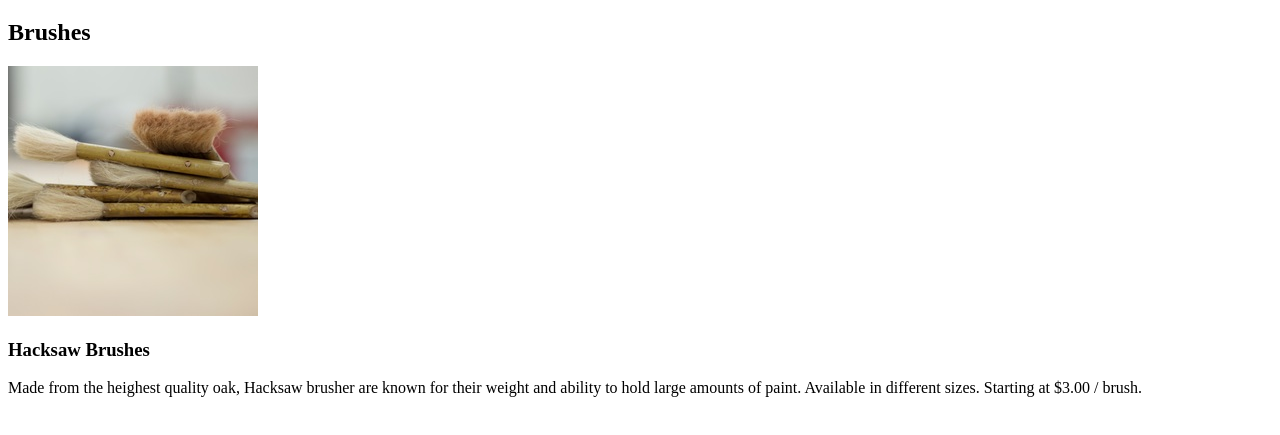
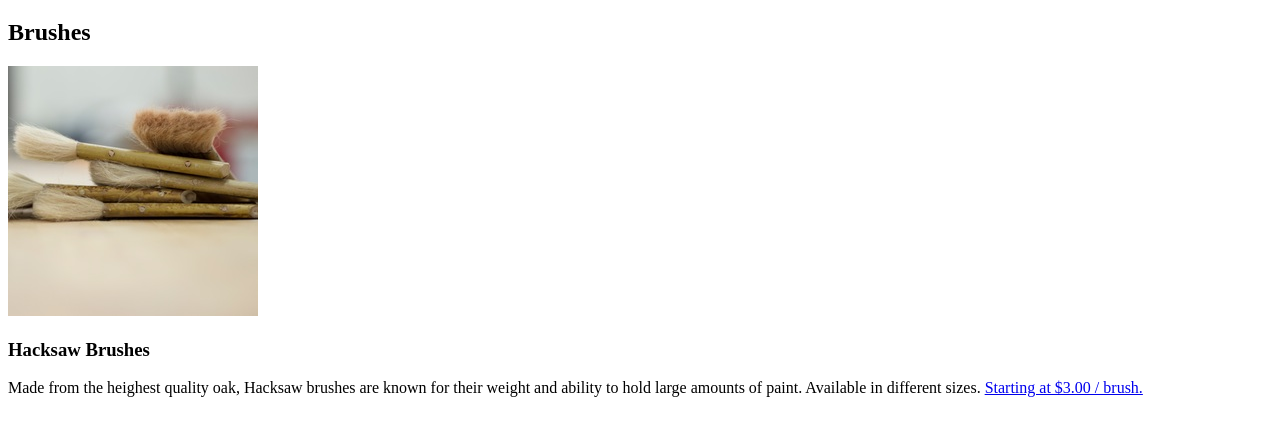
Before and after one commit to RobotTooth/dasmotos_arts_and_crafts, a plain HTML site: page index.html in a window 1280 px wide. Shown: the part 61-496 px from the top of the page. Drawn offline with Linux system fonts and the light colour scheme.

Commit message:
spelling correction and href added to anchor

```diff
--- a/index.html
+++ b/index.html
@@ -11,6 +11,6 @@
     <h2>Brushes</h2>
     <img src="resources\images\hacksaw.jpeg">
     <h3>Hacksaw Brushes</h3>
-    <p>Made from the heighest quality oak, Hacksaw brusher are known for their weight and ability to hold large amounts of paint. Available in different sizes. <a>Starting at $3.00 / brush.</a></p>
+    <p>Made from the heighest quality oak, Hacksaw brushes are known for their weight and ability to hold large amounts of paint. Available in different sizes. <a href="#">Starting at $3.00 / brush.</a></p>
 </body>
 </html>
```
